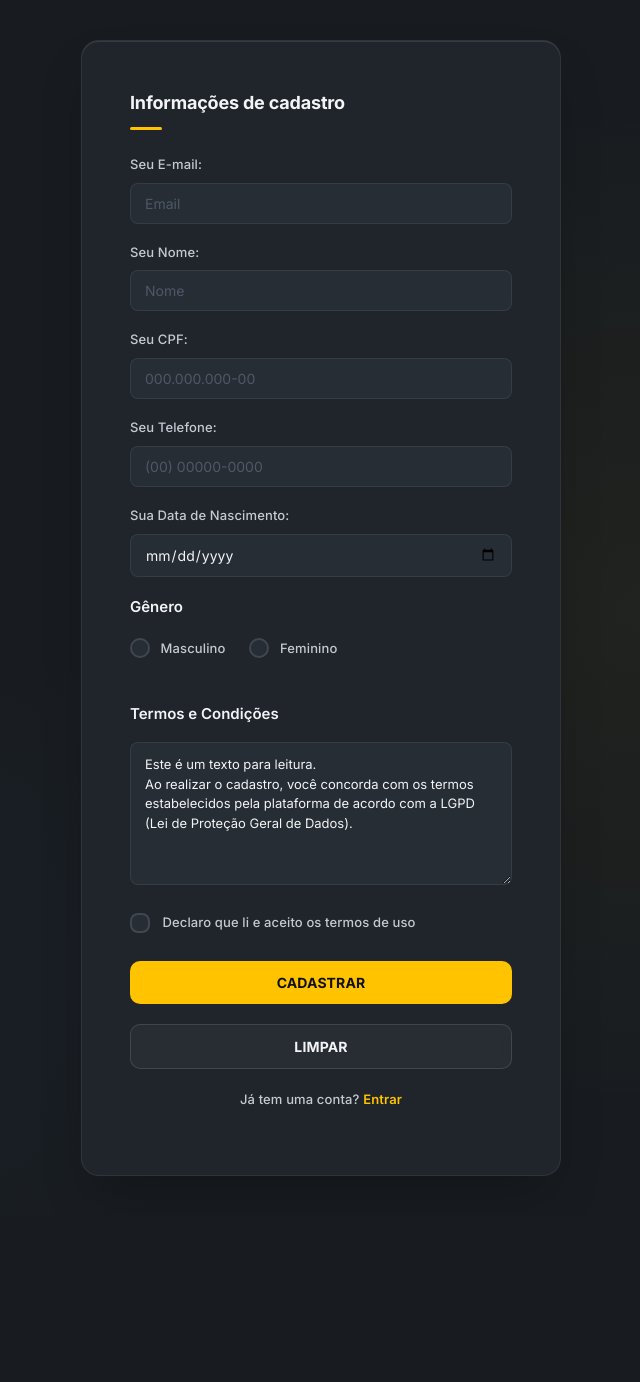
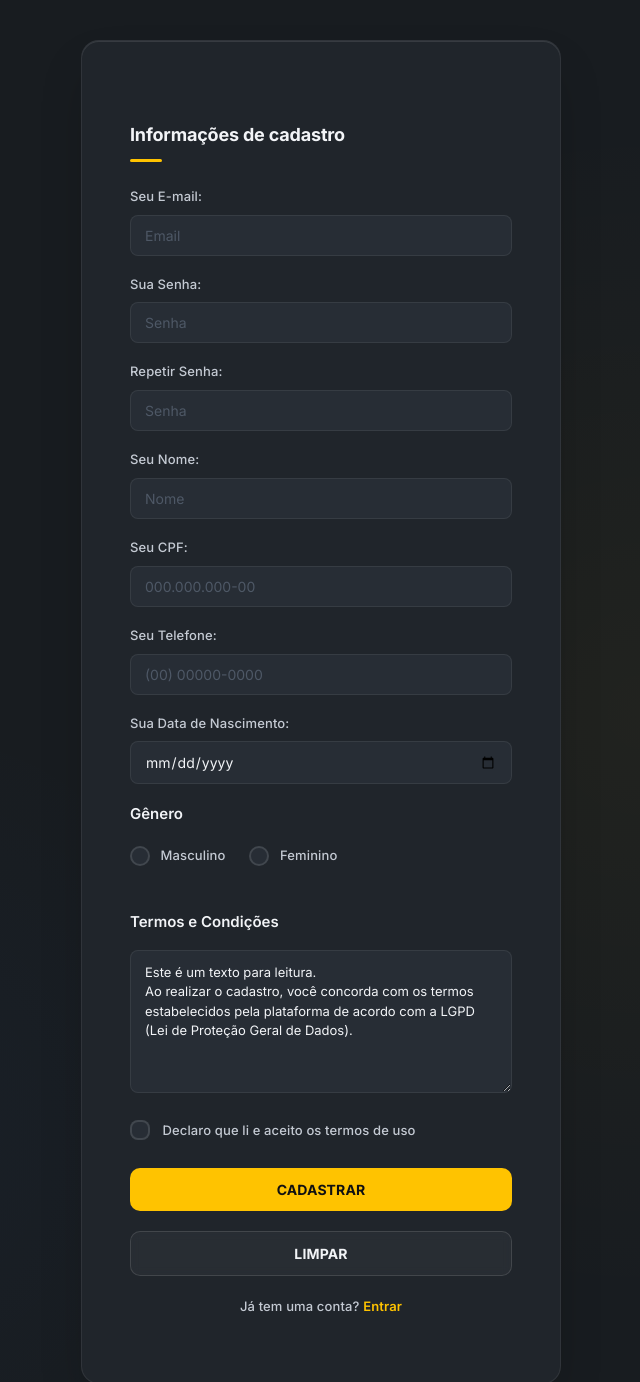
Before and after one commit to ydannielmamede/sistema-web-denuncias-urbanas, a Django app: page /cadastro/ in a window 1280 px wide. Shown: the top 1382 px of the page, without its empty margins (319-959 px from the left). Before the commit the page ends 1176 px from the top, so only its background shows below. Run offline with Django 5.2, Linux system fonts and the light colour scheme.

Commit message:
feat: implement user registration with validation and password fields

```diff
--- a/config/urls.py
+++ b/config/urls.py
@@ -17,11 +17,13 @@ Including another URLconf
 from django.contrib import admin
 from django.urls import path
 from django.views.generic import TemplateView
+from config.views import index
+from usuario.views import cadastrar_usuario
 
 urlpatterns = [
     path('admin/', admin.site.urls),
-    path('', TemplateView.as_view(template_name='index.html'), name='index'),
+    path('', index, name='index'),
     path('saibamais/', TemplateView.as_view(template_name='saibamais.html'), name='saibamais'),
     path('login/', TemplateView.as_view(template_name='login.html'), name='login'),
-    path('cadastro/', TemplateView.as_view(template_name='cadastro.html'), name='cadastro'),
+    path('cadastro/', cadastrar_usuario, name='cadastro'),
 ]
--- /dev/null
+++ b/config/views.py
@@ -0,0 +1,4 @@
+from django.shortcuts import render
+
+def index(request):
+    return render(request, 'index.html')
--- a/static/css/cadastro.css
+++ b/static/css/cadastro.css
@@ -186,6 +186,7 @@ label,
    TEXT INPUTS & EMAIL
 ═══════════════════════════════════════════════════ */
 input[type="email"],
+input[type="password"],
 input[type="text"],
 input[type="tel"],
 input[type="date"] {
@@ -205,6 +206,7 @@ input[type="date"] {
 }
 
 input[type="email"]::placeholder,
+input[type="password"]::placeholder,
 input[type="text"]::placeholder,
 input[type="tel"]::placeholder,
 input[type="date"]::placeholder {
@@ -212,6 +214,7 @@ input[type="date"]::placeholder {
 }
 
 input[type="email"]:focus,
+input[type="password"]:focus,
 input[type="text"]:focus,
 input[type="tel"]:focus,
 input[type="date"]:focus {
@@ -221,6 +224,7 @@ input[type="date"]:focus {
 }
 
 input[type="email"]:hover,
+input[type="password"]:hover,
 input[type="text"]:hover,
 input[type="tel"]:hover,
 input[type="date"]:hover {
--- a/templates/cadastro.html
+++ b/templates/cadastro.html
@@ -13,7 +13,8 @@
 
 <body>
   <main>
-    <form action="/cadastro" method="post">
+    <form action="{% url 'cadastro' %}" method="post">
+      {% csrf_token %}
       <h2>Informações de cadastro</h2>
       <div>
         <fieldset>
@@ -21,6 +22,18 @@
           <input type="email" id="email" name="email" placeholder="Email" required>
         </fieldset>
       </div>
+      <div>
+  <fieldset>
+    <label for="senha">Sua Senha:</label>
+    <input type="password" id="senha" name="senha" placeholder="Senha" required>
+  </fieldset>
+</div>
+      <div>
+  <fieldset>
+    <label for="repetir_senha">Repetir Senha:</label>
+    <input type="password" id="repetir_senha" name="repetir_senha" placeholder="Senha" required>
+  </fieldset>
+</div>
       <div>
         <fieldset>
           <label for="nome">Seu Nome:</label>
@@ -77,7 +90,9 @@ Ao realizar o cadastro, você concorda com os termos estabelecidos pela platafor
         <p>Já tem uma conta? <a href="{% url 'login' %}">Entrar</a></p>
       </div>
 
+
     </form>
+
   </main>
 
   <script src="javaScript/formulario-denuncia.js"></script>
--- a/usuario/models.py
+++ b/usuario/models.py
@@ -10,6 +10,7 @@ class Usuario(models.Model):
     genero = models.CharField(max_length=20,null=True, unique=False, db_column='Genero')
     telefone = models.CharField(max_length=20,null=False, unique=False, db_column='Telefone')
     perfil_id = models.ForeignKey('perfil.Perfil', on_delete=models.CASCADE,null=False, db_column='Perfil_id_perfil')
+    senha = models.CharField(max_length=100,null=False, unique=False, db_column='Senha')
 
 
     class Meta:
--- a/usuario/views.py
+++ b/usuario/views.py
@@ -1,3 +1,62 @@
-from django.shortcuts import render
+from pyexpat.errors import messages
 
-# Create your views here.
+from django.shortcuts import render, redirect
+from .models import Usuario
+
+def cadastrar_usuario(request):
+    if request.method == 'POST':
+        # 🔹 Pegando dados do formulário
+        nome = request.POST.get('nome')
+        email = request.POST.get('email')
+        cpf = request.POST.get('cpf')
+        telefone = request.POST.get('telefone')
+        nascimento = request.POST.get('nascimento')
+        genero = request.POST.get('genero')
+        senha = request.POST.get('senha')
+        repetir_senha = request.POST.get('repetir_senha')
+        termos = request.POST.get('termos')
+
+        # 🔹 Validação básica
+        if not all([nome, email, cpf, telefone, nascimento, senha]):
+            return render(request, 'cadastro.html', {
+              messages.error(request, 'Preencha todos os campos obrigatórios.')
+                # 'erro': 'Preencha todos os campos obrigatórios.'
+            })
+
+        if not termos:
+            return render(request, 'cadastro.html', {
+                'erro': 'Você precisa aceitar os termos.'
+            })
+
+        # 🔹 Verifica se já existe usuário
+        if Usuario.objects.filter(email=email).exists():
+            return render(request, 'cadastro.html', {
+                'erro': 'Email já cadastrado.'
+            })
+
+        if Usuario.objects.filter(cpf=cpf).exists():
+            return render(request, 'cadastro.html', {
+                'erro': 'CPF já cadastrado.'
+            })
+        if senha != repetir_senha:
+            return render(request, 'cadastro.html', {
+                'erro': 'As senhas não coincidem.'
+         })
+
+        # 🔹 Criando o usuário
+        Usuario.objects.create(
+            nome=nome,
+            email=email,
+            cpf=cpf,
+            telefone=telefone,
+            nascimento=nascimento,
+            genero=genero,
+            senha=senha,
+            perfil_id_id=1  # ⚠️ Ajuste conforme seu banco
+        )
+
+        # 🔹 Redireciona para login
+        return redirect('login')
+
+    # 🔹 Se for GET (abrir página)
+    return render(request, 'cadastro.html')
```
